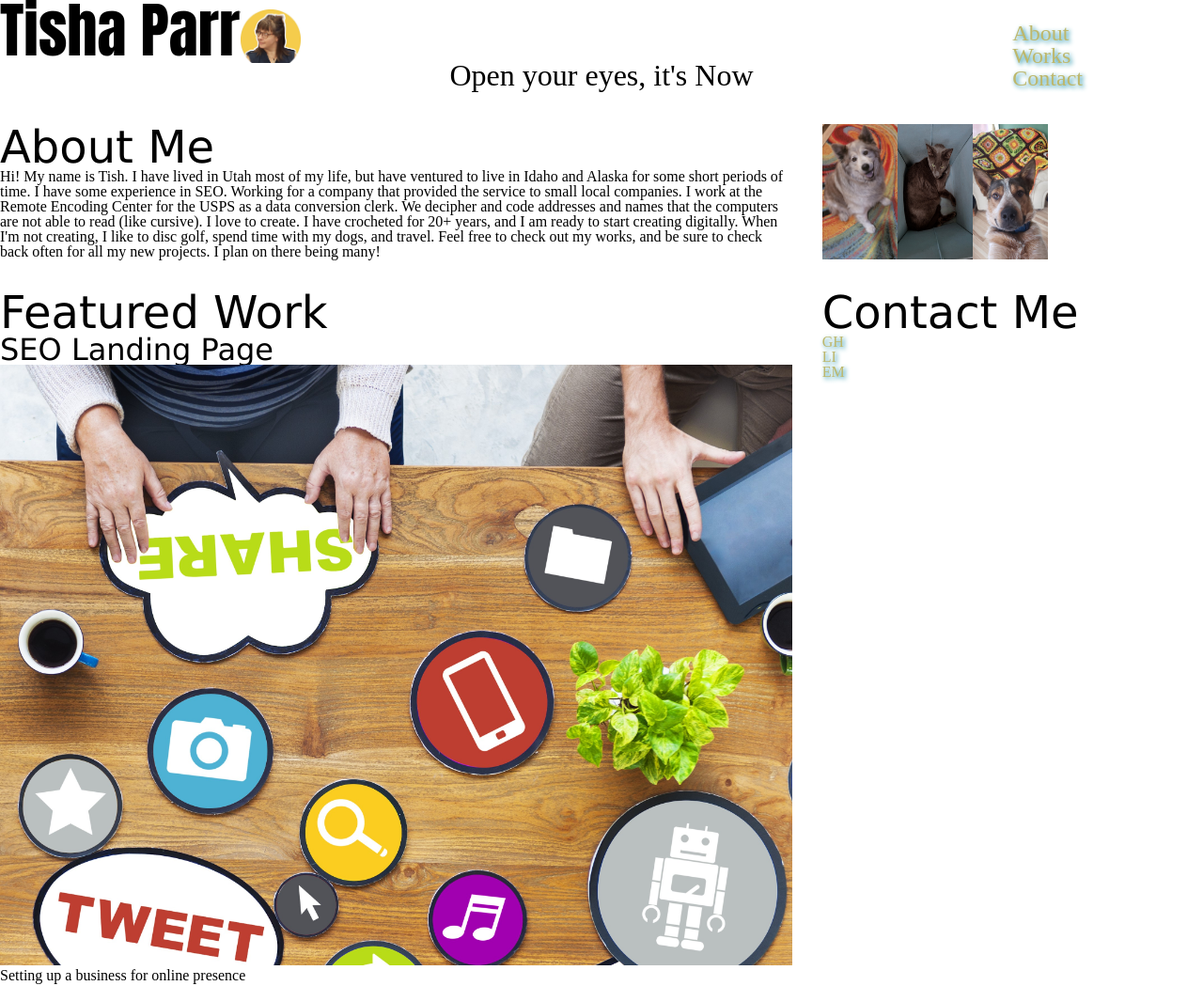
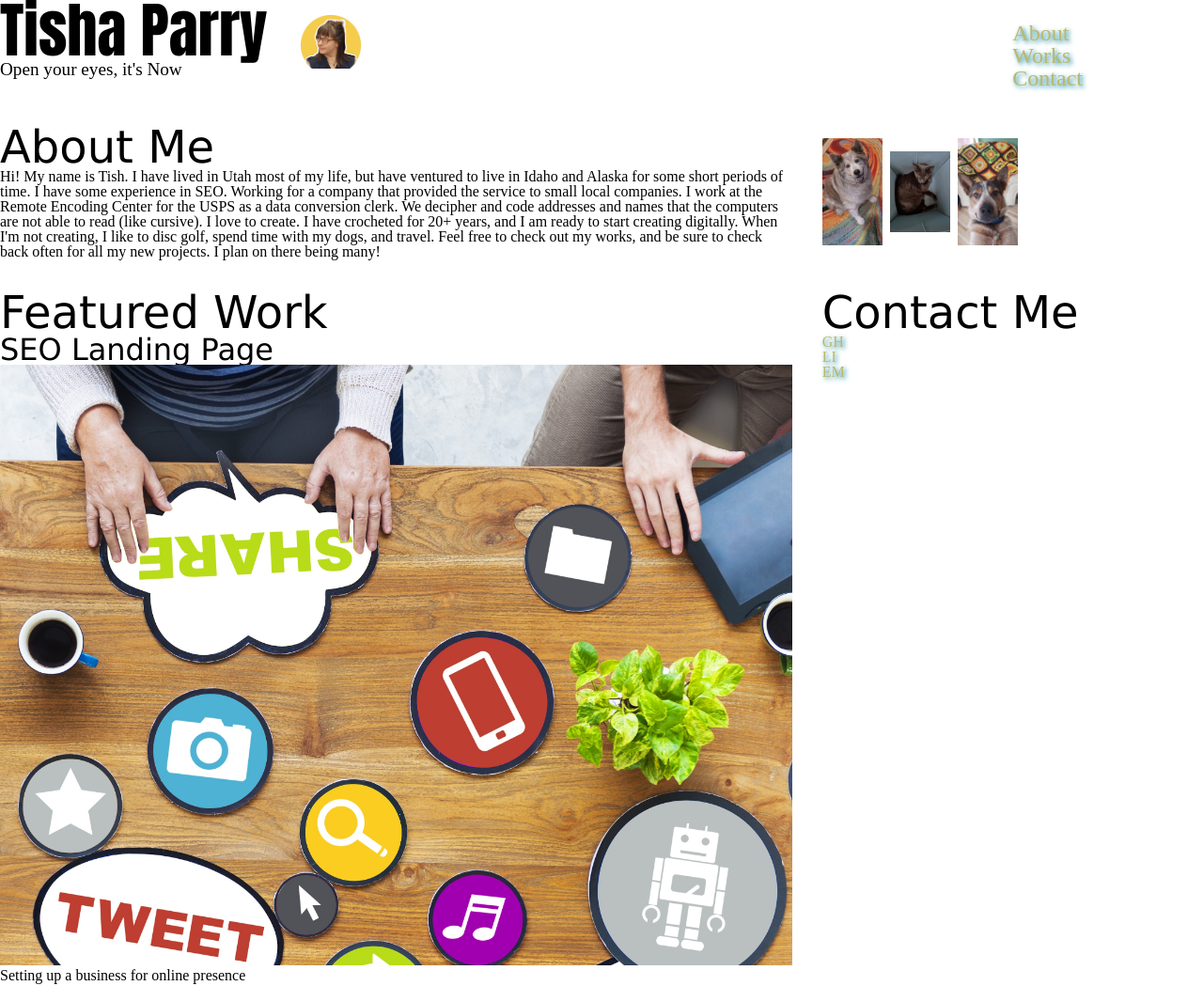
Before and after one commit to ThisTish/Tish_portfolio, a plain HTML site: page index.html in a window 1280 px wide. Shown: the top 1049 px of the page at 94% size. Drawn offline with Linux system fonts and the light colour scheme.

Commit message:
header fix

```diff
--- a/assets/css/style.css
+++ b/assets/css/style.css
@@ -29,7 +29,9 @@
 	flex-wrap: wrap;
 	width: 100%;
 	grid-column: 3/4;
-	grid-row: 2/3;
+	grid-row: auto;
+	align-content: center;
+	gap: .5rem;
   }
 
   .works {
@@ -66,13 +68,14 @@ h1{
 	width: 4rem;
 	height: auto;
 	position: absolute;
-	left: 20%;
-	top: 10%;
+	left: 20rem;
+	top: 1rem;
 }
 /* open eyes */
 .header p{
-	font-size: 2rem;
-	text-align: center;
+	font-size: 1.2rem;
+	display: absolute;
+	top: 4rem;
 }
 
 nav{
@@ -80,6 +83,7 @@ nav{
 	right: 10%;
 	bottom: 5%;
 	font-size: 1.5rem;
+	z-index: -1;
 }
 
 a{
@@ -94,10 +98,20 @@ h2{
 }
 
 .pets img {
-	max-width:5em;
+	max-width:4rem;
 	height: auto;
-	flex: 1 2em 50%;
+	flex: 1;
 }
+
+/* .pets img:first-child{
+	flex: 2 0 50%;
+} */
+
+.pets img:nth-child(2) {
+	align-self: center;
+}
+
+
 
 
 h3{
@@ -112,6 +126,16 @@ article img:first-child{
 	height: auto;
 }
 
+article:first-child{
+	grid-row: span 2/auto;
+}
+
+article {
+	grid-row: 1;
+}
+
+
+
 article {
 	flex: 0 .5rem 50%;
 }
--- a/index.html
+++ b/index.html
@@ -17,12 +17,12 @@
         <h1>Tisha Parry</h1>
 		<img src="assets\images\me-Photoroom.jpg">
 		<p>Open your eyes, it's Now</p>
-		<nav>
-			<ul>
-				<li><a href="#aboutme">About</a></li>
-				<li><a href="#myworks">Works</a></li>
-				<li><a href="#contactme">Contact</a></li>
-			</ul>
+		<nav class="nav">
+				<ul>
+					<li><a href="#aboutme">About</a></li>
+					<li><a href="#myworks">Works</a></li>
+					<li><a href="#contactme">Contact</a></li>
+				</ul>
 		</nav>
 	</header>
 
```
